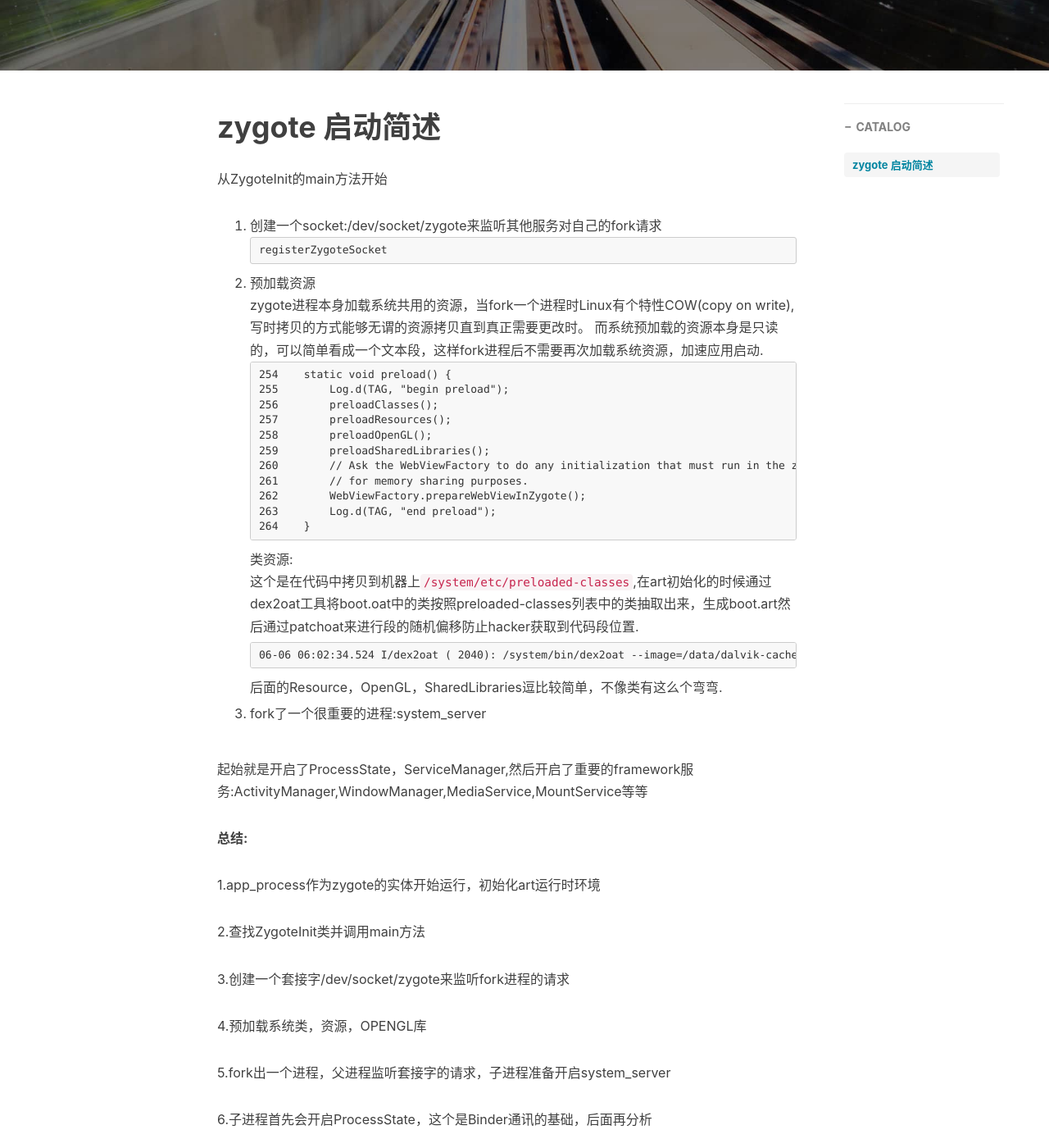
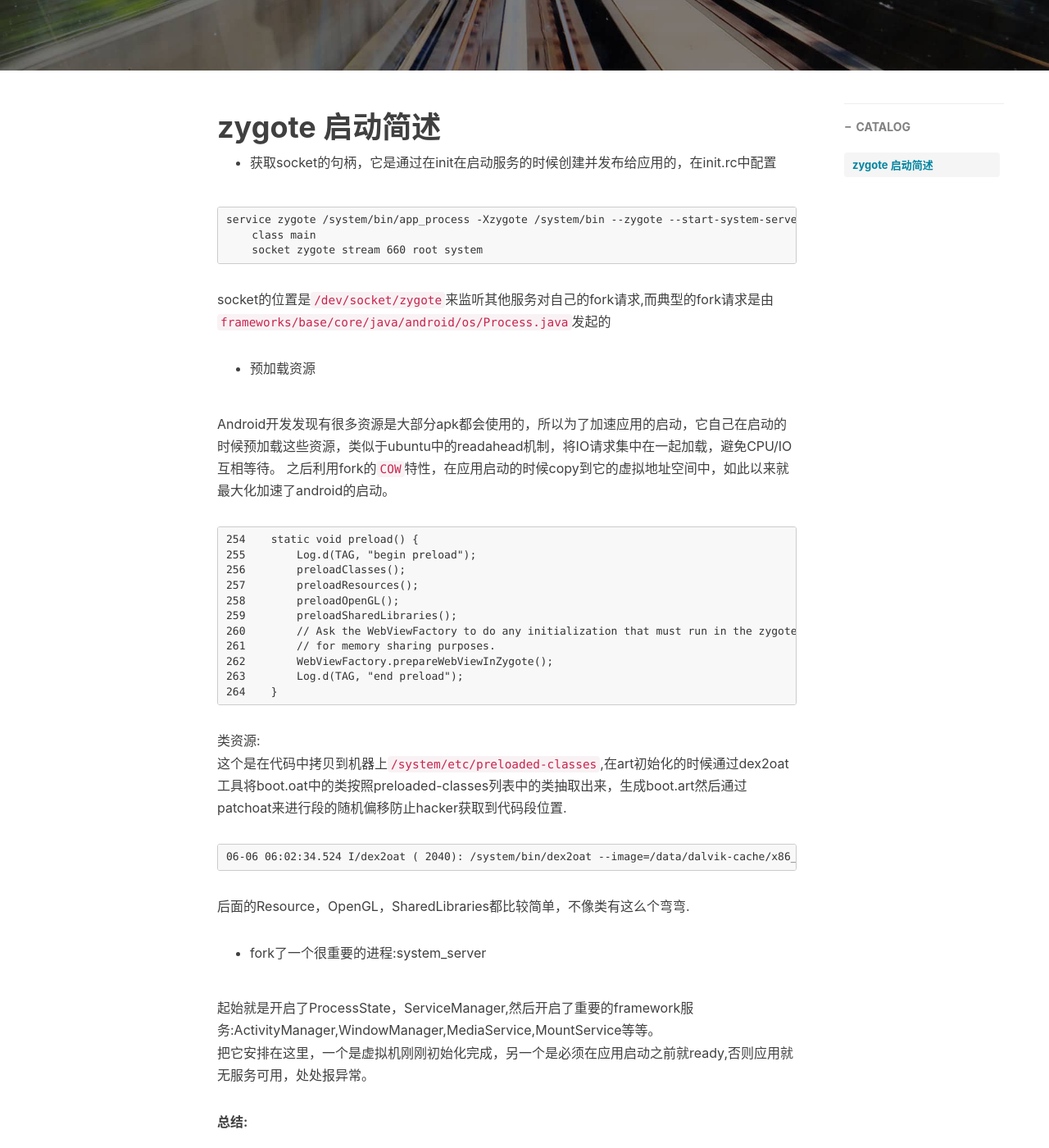
Before and after one commit to faxiang1230/faxiang1230.github.io, a Jekyll site: the page built from _posts/2017-07-01-zygote-setup.md, in a window 1280 px wide and 1400 px high, scrolled down 371 px. Shown: the whole window at 82% size. Built offline with Jekyll 4.4.1, drawn with Linux system fonts in a browser that asks for light colours; nearby versions of some CDN libraries; comment, search, counter and statistics services are not loaded.

Commit message:
reformat

````diff
--- a/_posts/2017-07-01-zygote-setup.md
+++ b/_posts/2017-07-01-zygote-setup.md
@@ -10,14 +10,22 @@ tags:
   - zygote
 ---
 # zygote 启动简述
-从ZygoteInit的main方法开始
-1. 创建一个socket:/dev/socket/zygote来监听其他服务对自己的fork请求
+
+- 获取socket的句柄，它是通过在init在启动服务的时候创建并发布给应用的，在init.rc中配置
+
 ```
-registerZygoteSocket
+service zygote /system/bin/app_process -Xzygote /system/bin --zygote --start-system-server
+    class main
+    socket zygote stream 660 root system
 ```
-2. 预加载资源
-zygote进程本身加载系统共用的资源，当fork一个进程时Linux有个特性COW(copy on write),写时拷贝的方式能够无谓的资源拷贝直到真正需要更改时。
-而系统预加载的资源本身是只读的，可以简单看成一个文本段，这样fork进程后不需要再次加载系统资源，加速应用启动.
+
+socket的位置是`/dev/socket/zygote`来监听其他服务对自己的fork请求,而典型的fork请求是由
+`frameworks/base/core/java/android/os/Process.java`发起的
+- 预加载资源
+
+Android开发发现有很多资源是大部分apk都会使用的，所以为了加速应用的启动，它自己在启动的
+时候预加载这些资源，类似于ubuntu中的readahead机制，将IO请求集中在一起加载，避免CPU/IO互相等待。
+之后利用fork的`COW`特性，在应用启动的时候copy到它的虚拟地址空间中，如此以来就最大化加速了android的启动。
 ```
 254    static void preload() {
 255        Log.d(TAG, "begin preload");
@@ -31,16 +39,19 @@ zygote进程本身加载系统共用的资源，当fork一个进程时Linux有
 263        Log.d(TAG, "end preload");
 264    }
 ```
+
 类资源:
 这个是在代码中拷贝到机器上`/system/etc/preloaded-classes`,在art初始化的时候通过dex2oat工具将boot.oat中的类按照preloaded-classes列表中的类抽取出来，生成boot.art然后通过patchoat来进行段的随机偏移防止hacker获取到代码段位置.
 ```
 06-06 06:02:34.524 I/dex2oat ( 2040): /system/bin/dex2oat --image=/data/dalvik-cache/x86_64/system@framework@boot.art --dex-file=/system/framework/x86_64/boot.oat --oat-file=/data/dalvik-cache/x86_64/system@framework@boot.oat --instruction-set=x86_64 --instruction-set-features=smp,ssse3,sse4.1,sse4.2,-avx,-avx2 --base=0x6fc49000 --runtime-arg -Xms64m --runtime-arg -Xmx64m --compiler-filter=verify-at-runtime --image-classes=/system/etc/preloaded-classes --instruction-set-variant=x86_64 --instruction-set-features=default
 ```
-后面的Resource，OpenGL，SharedLibraries逗比较简单，不像类有这么个弯弯.
 
-3. fork了一个很重要的进程:system_server
+后面的Resource，OpenGL，SharedLibraries都比较简单，不像类有这么个弯弯.
 
-起始就是开启了ProcessState，ServiceManager,然后开启了重要的framework服务:ActivityManager,WindowManager,MediaService,MountService等等
+- fork了一个很重要的进程:system_server
+
+起始就是开启了ProcessState，ServiceManager,然后开启了重要的framework服务:ActivityManager,WindowManager,MediaService,MountService等等。
+把它安排在这里，一个是虚拟机刚刚初始化完成，另一个是必须在应用启动之前就ready,否则应用就无服务可用，处处报异常。
 
 **总结:**
 
````
Also changed, not shown: _posts/2017-07-07-kernel-oops.md (+1 -0 lines), _posts/2017-07-08-kernel-debug-feature.md (+5 -2 lines).
